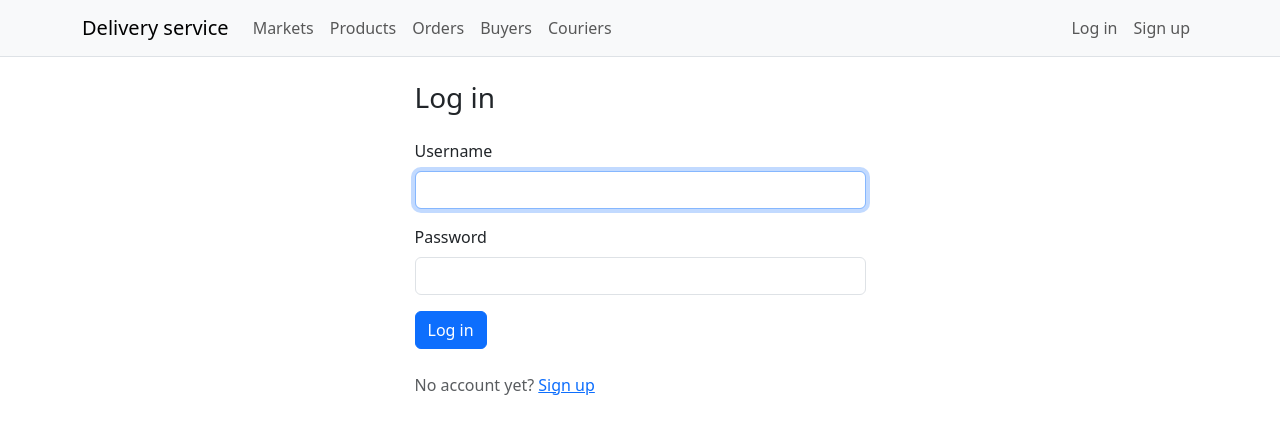
After one commit to glor1ee/delivery-service, a Django app: page /accounts/login/ in a window 1280 px wide. The commit adds this page. Shown: the top 434 px of the page. Run offline with Django 5.2, Linux system fonts and the light colour scheme.

Commit message:
add login and sign up, restrict specific pages with login required

```diff
--- a/delivery/admin.py
+++ b/delivery/admin.py
@@ -1,3 +1,4 @@
+from django import forms
 from django.contrib import admin
 from django.contrib.auth.admin import UserAdmin
 
--- /dev/null
+++ b/delivery/forms.py
@@ -0,0 +1,44 @@
+from django import forms
+from django.contrib.auth.forms import AuthenticationForm, UserCreationForm
+
+from delivery.models import User
+
+
+class BootstrapFormMixin:
+    def __init__(self, *args, **kwargs):
+        super().__init__(*args, **kwargs)
+        for name, field in self.fields.items():
+            css = "form-select" if isinstance(field.widget, forms.Select) else "form-control"
+            field.widget.attrs.setdefault("class", css)
+            if self.is_bound and self[name].errors:
+                field.widget.attrs["class"] += " is-invalid"
+
+
+class SignUpForm(BootstrapFormMixin, UserCreationForm):
+    ROLE_CHOICES = (
+        (User.Role.BUYER, User.Role.BUYER.label),
+        (User.Role.COURIER, User.Role.COURIER.label),
+    )
+
+    first_name = forms.CharField(required=True)
+    last_name = forms.CharField(required=True)
+    email = forms.EmailField(required=True)
+    role = forms.ChoiceField(
+        choices=ROLE_CHOICES,
+        initial=User.Role.BUYER,
+        label="I am a",
+    )
+
+    class Meta(UserCreationForm.Meta):
+        model = User
+        fields = ("username", "first_name", "last_name", "email", "role")
+
+    def clean_email(self):
+        email = self.cleaned_data["email"].lower()
+        if User.objects.filter(email__iexact=email).exists():
+            raise forms.ValidationError("A user with this email already exists.")
+        return email
+
+
+class BootstrapAuthenticationForm(BootstrapFormMixin, AuthenticationForm):
+    pass
--- a/delivery/urls.py
+++ b/delivery/urls.py
@@ -10,6 +10,7 @@ from delivery.views import (
     OrderDetailView,
     BuyerListView,
     CourierListView,
+    SignUpView,
 )
 
 
@@ -23,6 +24,7 @@ urlpatterns = [
     path("orders/<int:pk>/", OrderDetailView.as_view(), name="order-detail"),
     path("buyers/", BuyerListView.as_view(), name="buyer-list"),
     path("couriers/", CourierListView.as_view(), name="courier-list"),
+    path("signup/", SignUpView.as_view(), name="signup"),
 ]
 
 app_name = "delivery"
--- a/delivery_service/settings.py
+++ b/delivery_service/settings.py
@@ -113,6 +113,9 @@ USE_I18N = True
 USE_TZ = True
 
 AUTH_USER_MODEL = "delivery.User"
+
+LOGIN_REDIRECT_URL = "delivery:index"
+LOGOUT_REDIRECT_URL = "delivery:index"
 # Static files (CSS, JavaScript, Images)
 # https://docs.djangoproject.com/en/6.0/howto/static-files/
 
--- a/delivery_service/urls.py
+++ b/delivery_service/urls.py
@@ -15,9 +15,18 @@ Including another URLconf
     2. Add a URL to urlpatterns:  path('blog/', include('blog.urls'))
 """
 from django.contrib import admin
+from django.contrib.auth import views as auth_views
 from django.urls import path, include
+
+from delivery.forms import BootstrapAuthenticationForm
 
 urlpatterns = [
     path('admin/', admin.site.urls),
+    path(
+        "accounts/login/",
+        auth_views.LoginView.as_view(authentication_form=BootstrapAuthenticationForm),
+        name="login",
+    ),
+    path("accounts/", include("django.contrib.auth.urls")),
     path("", include("delivery.urls", namespace="delivery")),
 ]
--- a/templates/base.html
+++ b/templates/base.html
@@ -29,11 +29,39 @@
           <li class="nav-item"><a class="nav-link" href="{% url 'delivery:buyer-list' %}">Buyers</a></li>
           <li class="nav-item"><a class="nav-link" href="{% url 'delivery:courier-list' %}">Couriers</a></li>
         </ul>
+
+        <ul class="navbar-nav ms-auto align-items-lg-center">
+          {% if user.is_authenticated %}
+            <li class="nav-item">
+              <span class="nav-link disabled">
+                {{ user.username }}
+                <span class="badge rounded-pill text-bg-secondary">{{ user.get_role_display }}</span>
+              </span>
+            </li>
+            {% if user.is_staff %}
+              <li class="nav-item"><a class="nav-link" href="/admin/">Admin panel</a></li>
+            {% endif %}
+            <li class="nav-item">
+              <form method="post" action="{% url 'logout' %}" class="d-inline">
+                {% csrf_token %}
+                <button type="submit" class="btn btn-link nav-link">Log out</button>
+              </form>
+            </li>
+          {% else %}
+            <li class="nav-item"><a class="nav-link" href="{% url 'login' %}">Log in</a></li>
+            <li class="nav-item"><a class="nav-link" href="{% url 'delivery:signup' %}">Sign up</a></li>
+          {% endif %}
+        </ul>
       </div>
     </div>
   </nav>
 
   <main class="container py-4">
+    {% if messages %}
+      {% for message in messages %}
+        <div class="alert alert-{{ message.tags|default:'info' }}">{{ message }}</div>
+      {% endfor %}
+    {% endif %}
     {% block content %}{% endblock %}
   </main>
 
--- a/templates/delivery/buyer_list.html
+++ b/templates/delivery/buyer_list.html
@@ -9,7 +9,8 @@
       <thead>
         <tr>
           <th>Username</th>
-          <th>Name</th>
+          <th>First name</th>
+          <th>Last name</th>
           <th class="text-end">Orders</th>
         </tr>
       </thead>
@@ -17,7 +18,8 @@
         {% for buyer in buyer_list %}
           <tr>
             <td>{{ buyer.username }}</td>
-            <td class="text-body-secondary">{{ buyer.get_full_name|default:"—" }}</td>
+            <td class="text-body-secondary">{{ buyer.first_name|default:"—" }}</td>
+            <td class="text-body-secondary">{{ buyer.last_name|default:"—" }}</td>
             <td class="text-end">{{ buyer.num_orders }}</td>
           </tr>
         {% empty %}
--- /dev/null
+++ b/templates/includes/form_fields.html
@@ -0,0 +1,12 @@
+{% for field in form %}
+  <div class="mb-3">
+    <label class="form-label" for="{{ field.id_for_label }}">{{ field.label }}</label>
+    {{ field }}
+    {% for error in field.errors %}
+      <div class="invalid-feedback d-block">{{ error }}</div>
+    {% endfor %}
+    {% if field.help_text %}
+      <div class="form-text">{{ field.help_text|safe }}</div>
+    {% endif %}
+  </div>
+{% endfor %}
--- /dev/null
+++ b/templates/registration/login.html
@@ -0,0 +1,20 @@
+{% extends "base.html" %}
+{% block title %}<title>Log in</title>{% endblock %}
+
+{% block content %}
+  <div class="row justify-content-center">
+    <div class="col-12 col-md-8 col-lg-5">
+      <h1 class="h3 mb-4">Log in</h1>
+
+      <form method="post" novalidate>
+        {% csrf_token %}
+        {% include "includes/form_fields.html" %}
+        <button type="submit" class="btn btn-primary">Log in</button>
+      </form>
+
+      <p class="mt-4 mb-0 text-body-secondary">
+        No account yet? <a href="{% url 'delivery:signup' %}">Sign up</a>
+      </p>
+    </div>
+  </div>
+{% endblock %}
```
Also changed, not shown: delivery/views.py (+34 -10 lines), templates/registration/signup.html (added, +20 -0 lines).
